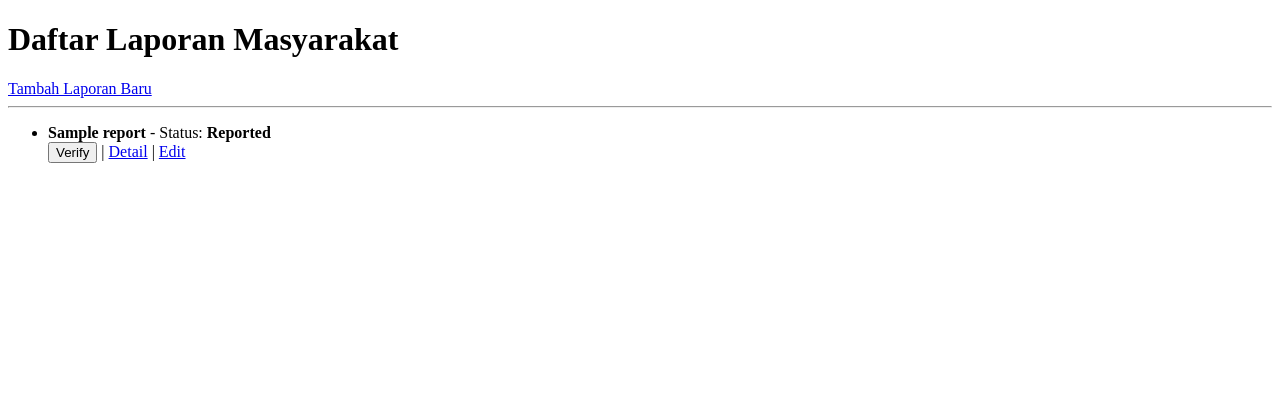
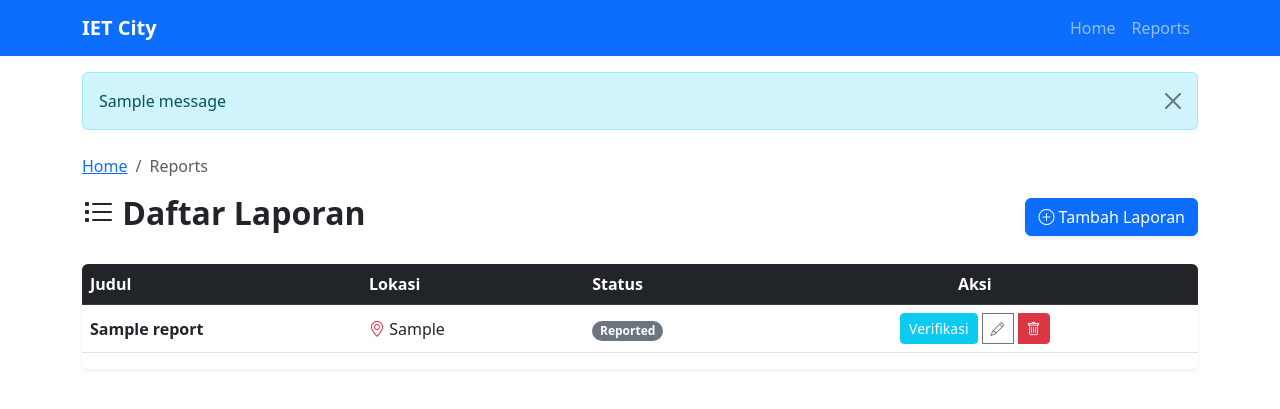
Before and after one commit to IET-Polinela/project-2026-LaikaApriyadi-svg, a Django app: page / in a window 1280 px wide. Shown: the top 409 px of the page. Run offline with Django 5.2, Linux system fonts and the light colour scheme; tables that the repository leaves empty hold one stand-in row (values such as "Sample post"); one stand-in notice (Sample message) is shown.

Commit message:
lab session 5

```diff
--- a/Lab_24782079/Laikaapriyadi_24782079_iet_2026/Laikaapriyadi_24782079_iet_2026/settings.py
+++ b/Lab_24782079/Laikaapriyadi_24782079_iet_2026/Laikaapriyadi_24782079_iet_2026/settings.py
@@ -57,13 +57,14 @@ ROOT_URLCONF = 'Laikaapriyadi_24782079_iet_2026.urls'
 TEMPLATES = [
     {
         'BACKEND': 'django.template.backends.django.DjangoTemplates',
-        'DIRS': ["templates"],
+        'DIRS': [BASE_DIR / 'templates'], # Tambahkan ini
         'APP_DIRS': True,
         'OPTIONS': {
             'context_processors': [
+                'django.template.context_processors.debug',
                 'django.template.context_processors.request',
                 'django.contrib.auth.context_processors.auth',
-                'django.contrib.messages.context_processors.messages',
+                'django.contrib.messages.context_processors.messages', # Wajib untuk Alert
             ],
         },
     },
--- a/Lab_24782079/Laikaapriyadi_24782079_iet_2026/main_app/templates/main_app/report_list.html
+++ b/Lab_24782079/Laikaapriyadi_24782079_iet_2026/main_app/templates/main_app/report_list.html
@@ -1,36 +1,87 @@
-<!DOCTYPE html>
-<html>
-<head><title>Smart City - List</title></head>
-<body>
-    <h1>Daftar Laporan Masyarakat</h1>
-    <a href="{% url 'report_create' %}">Tambah Laporan Baru</a>
-    <hr>
-    <ul>
+{% extends 'base.html' %}
+
+{% block content %}
+<nav aria-label="breadcrumb">
+  <ol class="breadcrumb">
+    <li class="breadcrumb-item"><a href="/">Home</a></li>
+    <li class="breadcrumb-item active" aria-current="page">Reports</li>
+  </ol>
+</nav>
+
+<div class="d-flex justify-content-between align-items-center mb-4">
+    <h2 class="fw-bold"><i class="bi bi-list-task"></i> Daftar Laporan</h2>
+    <a href="{% url 'report_create' %}" class="btn btn-primary shadow-sm">
+        <i class="bi bi-plus-circle"></i> Tambah Laporan
+    </a>
+</div>
+
+<div class="table-responsive shadow-sm rounded">
+    <table class="table table-hover align-middle bg-white">
+        <thead class="table-dark">
+            <tr>
+                <th scope="col" style="width: 25%">Judul</th>
+                <th scope="col" style="width: 20%">Lokasi</th>
+                <th scope="col" style="width: 15%">Status</th>
+                <th scope="col" class="text-center">Aksi</th>
+            </tr>
+        </thead>
+        <tbody>
             {% for report in reports %}
-        <li>
-            <strong>{{ report.title }}</strong> - Status: <b>{{ report.get_status_display }}</b>
-            <br>
-
+            <tr>
+                <td class="fw-semibold">{{ report.title }}</td>
+                <td><i class="bi bi-geo-alt text-danger"></i> {{ report.location }}</td>
+                <td>
                     {% if report.status == 'REPORTED' %}
-                <form method="POST" action="{% url 'update_status' report.pk %}" style="display:inline;">
+                        <span class="badge rounded-pill bg-secondary text-white">Reported</span>
+                    {% elif report.status == 'VERIFIED' %}
+                        <span class="badge rounded-pill bg-primary text-white">Verified</span>
+                    {% elif report.status == 'IN_PROGRESS' %}
+                        <span class="badge rounded-pill bg-warning text-dark">In Progress</span>
+                    {% elif report.status == 'RESOLVED' %}
+                        <span class="badge rounded-pill bg-success text-white">Resolved</span>
+                    {% endif %}
+                </td>
+                <td class="text-center">
+                    <div class="btn-group" role="group">
+                        {% if report.status == 'REPORTED' %}
+                            <form method="POST" action="{% url 'update_status' report.pk %}" class="d-inline">
                                 {% csrf_token %}
                                 <input type="hidden" name="status" value="VERIFIED">
-                    <button type="submit">Verify</button>
+                                <button type="submit" class="btn btn-sm btn-info text-white" onclick="return confirm('Verifikasi laporan ini?')">Verifikasi</button>
                             </form>
                         {% elif report.status == 'VERIFIED' %}
-                <form method="POST" action="{% url 'update_status' report.pk %}" style="display:inline;">
+                            <form method="POST" action="{% url 'update_status' report.pk %}" class="d-inline">
                                 {% csrf_token %}
                                 <input type="hidden" name="status" value="IN_PROGRESS">
-                    <button type="submit">Start Working</button>
+                                <button type="submit" class="btn btn-sm btn-warning" onclick="return confirm('Mulai kerjakan laporan ini?')">Proses</button>
+                            </form>
+                        {% elif report.status == 'IN_PROGRESS' %}
+                            <form method="POST" action="{% url 'update_status' report.pk %}" class="d-inline">
+                                {% csrf_token %}
+                                <input type="hidden" name="status" value="RESOLVED">
+                                <button type="submit" class="btn btn-sm btn-success" onclick="return confirm('Tandai sebagai selesai?')">Selesai</button>
                             </form>
                         {% endif %}
 
-            | <a href="{% url 'report_detail' report.pk %}">Detail</a>
-            | <a href="{% url 'report_update' report.pk %}">Edit</a>
-        </li>
+                        <a href="{% url 'report_update' report.pk %}" class="btn btn-sm btn-outline-secondary ms-1" title="Edit">
+                            <i class="bi bi-pencil"></i>
+                        </a>
+                        <a href="{% url 'report_delete' report.pk %}" class="btn btn-sm btn-danger ms-1" title="Hapus" onclick="return confirm('Apakah Anda yakin ingin menghapus data ini?')">
+                            <i class="bi bi-trash"></i>
+                        </a>
+                    </div>
+                </td>
+            </tr>
             {% empty %}
-        <li>Belum ada laporan.</li>
+            <tr>
+                <td colspan="4" class="text-center py-5">
+                    <i class="bi bi-clipboard-x display-1 text-muted"></i>
+                    <p class="mt-3 text-secondary">Belum ada laporan yang tersedia.</p>
+                    <a href="{% url 'report_create' %}" class="btn btn-sm btn-primary">Tambah Sekarang</a>
+                </td>
+            </tr>
             {% endfor %}
-    </ul>
-</body>
-</html>
+        </tbody>
+    </table>
+</div>
+{% endblock %}
--- a/Lab_24782079/Laikaapriyadi_24782079_iet_2026/main_app/views.py
+++ b/Lab_24782079/Laikaapriyadi_24782079_iet_2026/main_app/views.py
@@ -2,39 +2,53 @@ from django.urls import reverse_lazy
 from django.views import View
 from django.views.generic import ListView, DetailView, CreateView, UpdateView, DeleteView
 from django.shortcuts import get_object_or_404, redirect
+from django.contrib import messages
+from django.contrib.messages.views import SuccessMessageMixin
 from .models import Report
 
+# View untuk daftar laporan
 class ReportListView(ListView):
     model = Report
     template_name = 'main_app/report_list.html'
     context_object_name = 'reports'
 
+# View untuk DETAIL laporan (Ini yang error tadi)
 class ReportDetailView(DetailView):
     model = Report
     template_name = 'main_app/report_detail.html'
 
-class ReportCreateView(CreateView):
-    model = Report
-    fields = ['title', 'category', 'description', 'location']
-    template_name = 'main_app/report_form.html' # Pastikan nama file ini benar
-    success_url = reverse_lazy('report_list')
-
-class ReportUpdateView(UpdateView):
+# View untuk buat laporan
+class ReportCreateView(SuccessMessageMixin, CreateView):
     model = Report
     fields = ['title', 'category', 'description', 'location']
     template_name = 'main_app/report_form.html'
     success_url = reverse_lazy('report_list')
+    success_message = "Laporan berhasil ditambahkan!"
 
+# View untuk edit laporan
+class ReportUpdateView(SuccessMessageMixin, UpdateView):
+    model = Report
+    fields = ['title', 'category', 'description', 'location']
+    template_name = 'main_app/report_form.html'
+    success_url = reverse_lazy('report_list')
+    success_message = "Laporan berhasil diperbarui!"
+
+# View untuk hapus laporan
 class ReportDeleteView(DeleteView):
     model = Report
     template_name = 'main_app/report_confirm_delete.html'
     success_url = reverse_lazy('report_list')
 
-# View khusus untuk update status [cite: 52-58]
+    def delete(self, request, *args, **kwargs):
+        messages.warning(self.request, "Laporan telah dihapus!")
+        return super().delete(request, *args, **kwargs)
+
+# View untuk update status (Workflow)
 class ReportUpdateStatusView(View):
     def post(self, request, pk):
         report = get_object_or_404(Report, pk=pk)
         new_status = request.POST.get('status')
         report.status = new_status
         report.save()
+        messages.success(request, f"Status laporan diubah menjadi {new_status}")
         return redirect('report_list')
--- /dev/null
+++ b/Lab_24782079/Laikaapriyadi_24782079_iet_2026/templates/base.html
@@ -0,0 +1,40 @@
+<!DOCTYPE html>
+<html lang="en">
+<head>
+    <meta charset="UTF-8">
+    <meta name="viewport" content="width=device-width, initial-scale=1">
+    <title>{% block title %}IET City{% endblock %}</title>
+    <link href="https://cdn.jsdelivr.net/npm/bootstrap@5.3.0/dist/css/bootstrap.min.css" rel="stylesheet">
+    <link rel="stylesheet" href="https://cdn.jsdelivr.net/npm/bootstrap-icons/font/bootstrap-icons.css">
+</head>
+<body>
+    <nav class="navbar navbar-expand-lg navbar-dark bg-primary">
+        <div class="container">
+            <a class="navbar-brand fw-bold" href="/">IET City</a>
+            <div class="collapse navbar-collapse" id="navbarNav">
+                <ul class="navbar-nav ms-auto">
+                    <li class="nav-item"><a class="nav-link" href="/">Home</a></li>
+                    <li class="nav-item"><a class="nav-link" href="{% url 'report_list' %}">Reports</a></li>
+                </ul>
+            </div>
+        </div>
+    </nav>
+
+    <div class="container mt-3">
+        {% if messages %}
+            {% for message in messages %}
+                <div class="alert alert-info alert-dismissible fade show" role="alert">
+                    {{ message }}
+                    <button type="button" class="btn-close" data-bs-dismiss="alert"></button>
+                </div>
+            {% endfor %}
+        {% endif %}
+    </div>
+
+    <div class="container mt-4">
+        {% block content %}{% endblock %}
+    </div>
+
+    <script src="https://cdn.jsdelivr.net/npm/bootstrap@5.3.0/dist/js/bootstrap.bundle.min.js"></script>
+</body>
+</html>
```
Also changed, not shown: Lab_24782079/Laikaapriyadi_24782079_iet_2026/main_app/templates/main_app/home.html (deleted, +0 -76 lines), Lab_24782079/Laikaapriyadi_24782079_iet_2026/main_app/templates/main_app/report_confirm_delete.html (added, +28 -0 lines), Lab_24782079/Laikaapriyadi_24782079_iet_2026/main_app/templates/main_app/report_detail.html (deleted, +0 -14 lines), Lab_24782079/Laikaapriyadi_24782079_iet_2026/main_app/templates/main_app/report_form.html (+28 -14 lines), Lab_24782079/Laikaapriyadi_24782079_iet_2026/main_app/migrations/0003_alter_report_status.py (added), Lab_24782079/Laikaapriyadi_24782079_iet_2026/main_app/migrations/0004_alter_report_status.py (added). Lines whose indentation alone changed are shown as unchanged.
